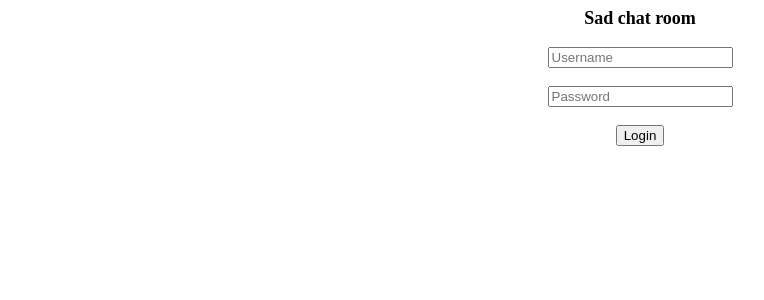
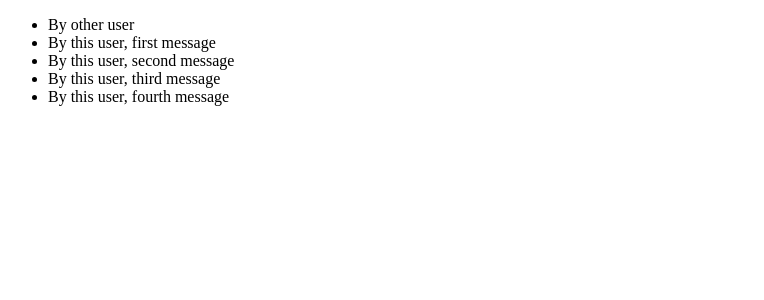
Before and after one commit to feelingBlue00/Chat-app, a React (Create React App) app: page / in a window 1280 px wide. Shown: the top 300 px of the page, without its empty margins (0-764 px from the left). Built offline with nearby package versions, Linux system fonts and the light colour scheme.

Commit message:
Add new components

```diff
--- a/src/App.js
+++ b/src/App.js
@@ -1,10 +1,11 @@
 import React from "react";
-import LoginForm from "./components/LoginForm";
+import ChatBox from "./components/ChatBox";
+import InputBox from "./components/InputBox";
 
 function App() {
   return (
     <div className="App">
-      <LoginForm />
+      <ChatBox />
     </div>
   );
 }
--- /dev/null
+++ b/src/components/ChatBox.js
@@ -0,0 +1,21 @@
+import React from "react";
+
+export default class ChatBox extends React.Component {
+  state = {
+    fromThisUser: false,
+  };
+
+  render() {
+    return (
+      <div className="chat-box">
+        <ul>
+          <li className="other">By other user</li>
+          <li className="this">By this user, first message</li>
+          <li className="this">By this user, second message</li>
+          <li className="this">By this user, third message</li>
+          <li className="this">By this user, fourth message</li>
+        </ul>
+      </div>
+    );
+  }
+}
--- a/src/components/InputBox.js
+++ b/src/components/InputBox.js
@@ -1,26 +1,41 @@
-import React from 'react';
+import React from "react";
+import "../css/InputBox.css";
 
 export default class InputBox extends React.Component {
+  state = {
+    message: "",
+    isTyping: false,
+  };
 
-    state = {
-        message: null,
-        isTyping: false
-    }
+  messageChangedHandler = (event) => {
+    this.setState({ message: event.target.value });
+  };
 
-    handleInput = (event) => {
+  submitHandler = (event) => {
+    event.preventDefault();
+    this.setState({ message: "" });
+    this.props.sendMessage(this.state.message);
+  };
 
-    }
-
-    messageChangedHandler = (event) => {
-        this.setState({message: event.target.value});
-    }
-
-    messageSentHandler = (event) => {
-
-    }
-
-    render() {
-        <input type="text" placeholder="Type a message..." onChange={(event) => this.messageChangedHandler(event)}/>
-    }
-
+  render() {
+    return (
+      <div>
+        <div className="input-box">
+          <input
+            type="text"
+            placeholder="Type a message..."
+            onChange={(event) => this.messageChangedHandler(event)}
+            required
+          />
+          <button
+            type="button"
+            className="send-button"
+            onClick={(event) => this.submitHandler(event)}
+          >
+            Send
+          </button>
+        </div>
+      </div>
+    );
+  }
 }
--- a/src/components/LoginForm.js
+++ b/src/components/LoginForm.js
@@ -38,11 +38,18 @@ export default class LoginForm extends React.Component {
     event.preventDefault();
     const isValid = this.validate();
     if (isValid) {
-      this.setState(initialState);
+      this.setState({
+        initialState,
+        submitted: true,
+      });
     }
   };
 
   render() {
+    if (this.state.submitted) {
+      return <MainApp username={this.state.username} />;
+    }
+
     return (
       <div>
         <div style={{ fontWeight: "bold", fontSize: 18, textAlign: "center" }}>
@@ -58,6 +65,7 @@ export default class LoginForm extends React.Component {
                 placeholder="Username"
                 value={this.state.username}
                 onChange={(event) => this.handleChange(event)}
+                required
               />
               <div style={{ color: "red", fontSize: 11 }}>
                 {this.state.usernameError}
@@ -71,6 +79,7 @@ export default class LoginForm extends React.Component {
                 placeholder="Password"
                 value={this.state.password}
                 onChange={(event) => this.handleChange(event)}
+                required
               />
               <div style={{ color: "red", fontSize: 11 }}>
                 {this.state.passwordError}
--- /dev/null
+++ b/src/css/ChatBox.css
@@ -0,0 +1,38 @@
+ul {
+  list-style: none;
+  margin: 0;
+  padding: 0;
+}
+
+ul li {
+  display: inline-block;
+  clear: both;
+  padding: 20px;
+  border-radius: 30px;
+  margin-bottom: 2px;
+  font-family: Helvetica, Arial, sans-serif;
+}
+
+.other {
+  background: #eee;
+  float: left;
+}
+
+.this {
+  float: right;
+  background: #0084ff;
+  color: #fff;
+}
+
+.other + .this {
+  border-bottom-right-radius: 5px;
+}
+
+.this + .this {
+  border-top-right-radius: 5px;
+  border-bottom-right-radius: 5px;
+}
+
+.this:last-of-type {
+  border-bottom-right-radius: 30px;
+}
--- /dev/null
+++ b/src/css/InputBox.css
@@ -0,0 +1,3 @@
+.input-box {
+  border-radius: 30px;
+}
```
Also changed, not shown: src/components/Contact.js (deleted, +0 -8 lines), src/components/ContactList.js (added, +40 -0 lines), src/components/MainApp.js (added, +26 -0 lines), src/css/Contact.css (added), src/css/MainApp.css (added), src/css/Ribbon.css (added).
